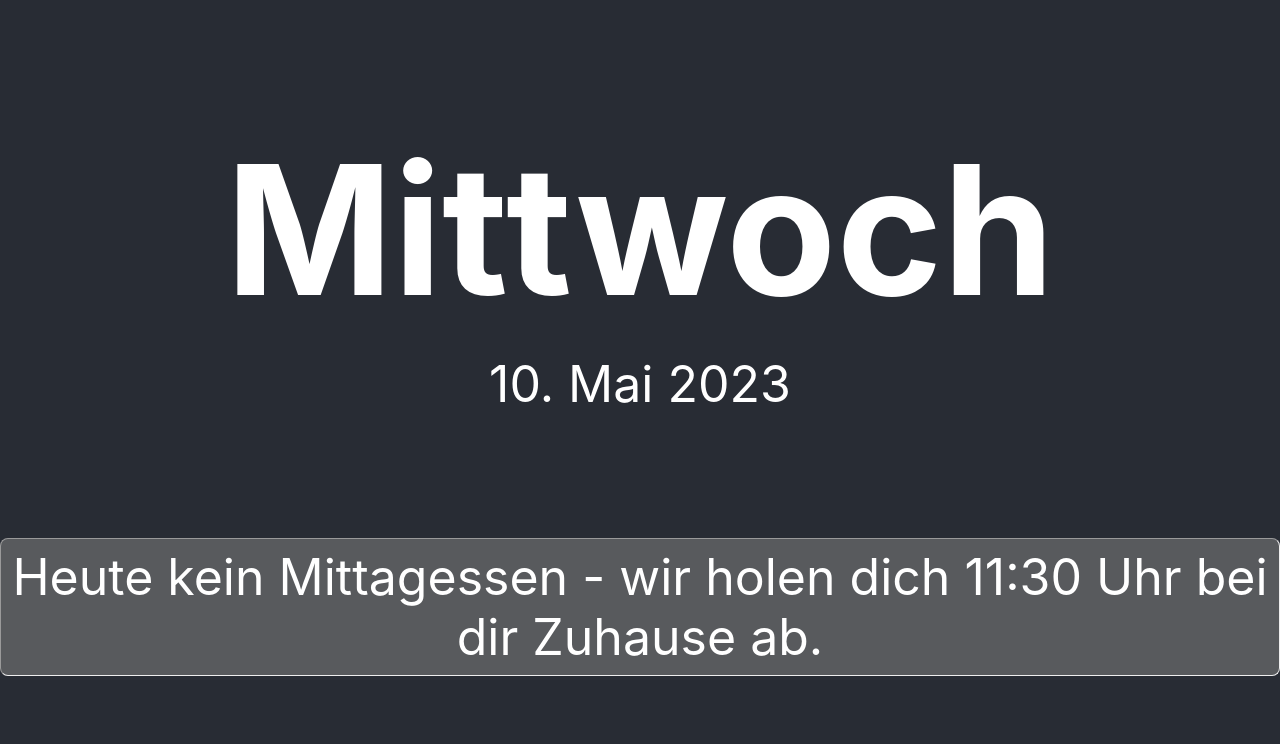
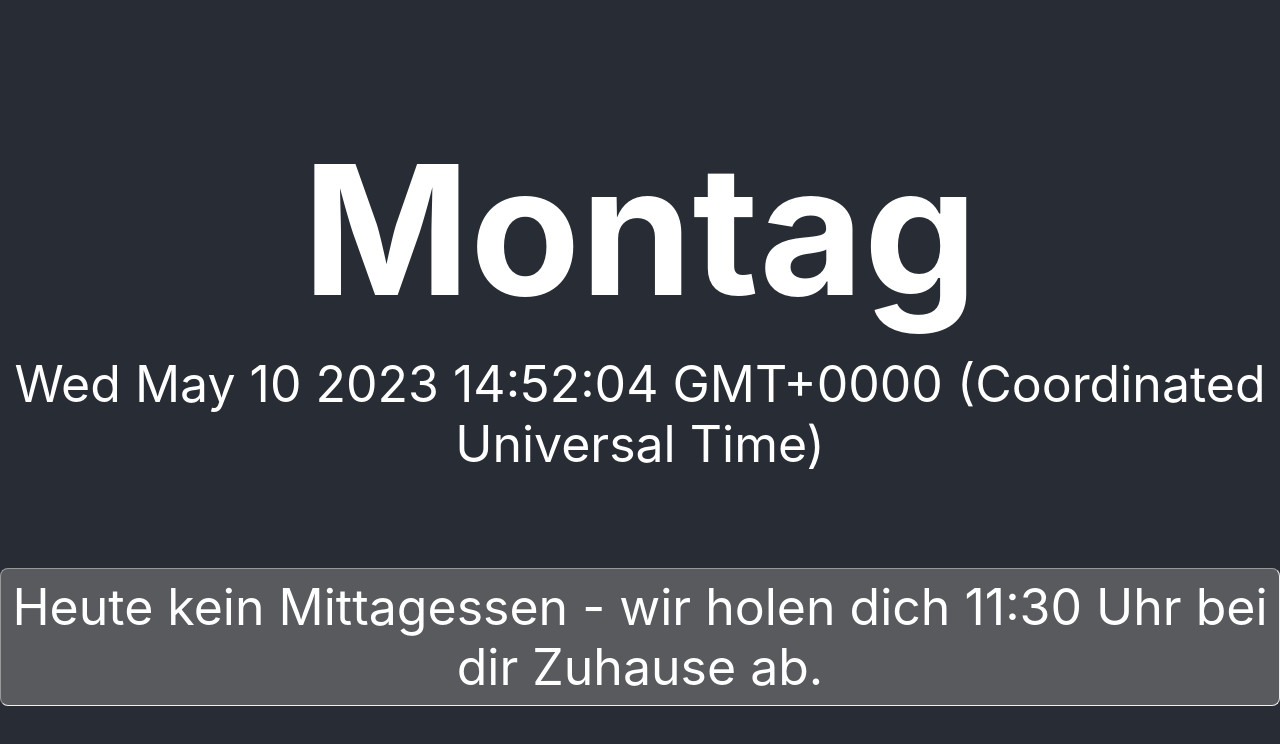
Before and after one commit to Husterknupp/calendarsaurus-wrecks, a React (Create React App) app: page / in a window 1280 px wide. Shown: the top 744 px of the page. Built offline with nearby package versions, Linux system fonts and the light colour scheme.

Commit message:
rewrite Date Cpt pt I

```diff
--- a/package.json
+++ b/package.json
@@ -11,6 +11,7 @@
     "@types/node": "~16.18.28",
     "@types/react": "~18.2.6",
     "@types/react-dom": "~18.2.4",
+    "dayjs": "~1.11.7",
     "gh-pages": "~5.0.0",
     "react": "^18.2.0",
     "react-dom": "^18.2.0",
--- a/src/App.tsx
+++ b/src/App.tsx
@@ -1,16 +1,38 @@
-import React from "react";
+import React, { ReactElement, useEffect, useState } from "react";
 import "./App.css";
 
 function App() {
   return (
     <div className="App">
       <header className="App-header">
-        <h1 className={"weekday"}>Mittwoch</h1>
-        <div className={"date"}>10. Mai 2023</div>
-        <div className={"today-info"}>Heute kein Mittagessen - wir holen dich 11:30 Uhr bei dir Zuhause ab.</div>
+        <DateCpt />
+        <div className={"today-info"}>
+          Heute kein Mittagessen - wir holen dich 11:30 Uhr bei dir Zuhause ab.
+        </div>
       </header>
     </div>
   );
 }
 
+const TIME_1SEC = 1000;
+
+function DateCpt(): ReactElement {
+  const [date, setDate] = useState(new Date().toString());
+
+  useEffect(() => {
+    function refreshDate() {
+      setDate(new Date().toString());
+    }
+    const id = setInterval(refreshDate, TIME_1SEC);
+    return () => clearInterval(id);
+  }, []);
+
+  return (
+    <>
+      <h1 className={"weekday"}>Montag</h1>
+      <div className={"date"}>{date}</div>
+    </>
+  );
+}
+
 export default App;
```
Also changed, not shown: 1 other file (tests, documents, lock files or other folders).
